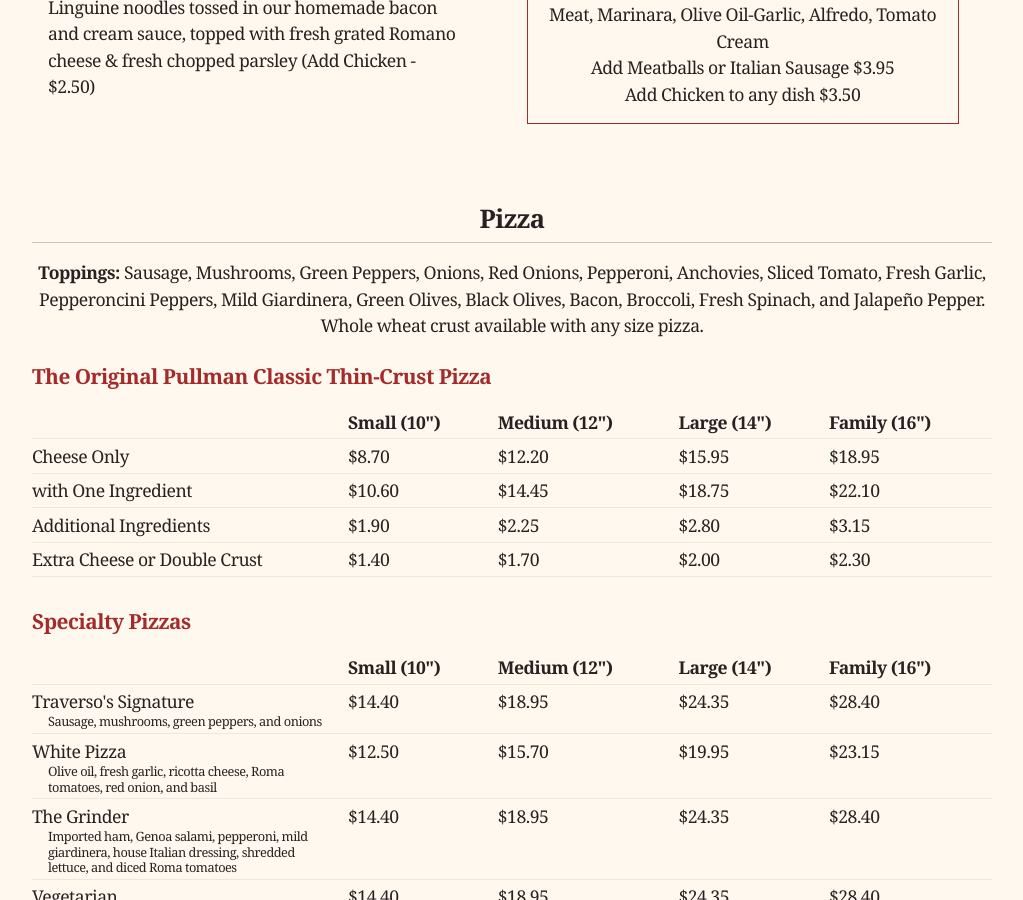
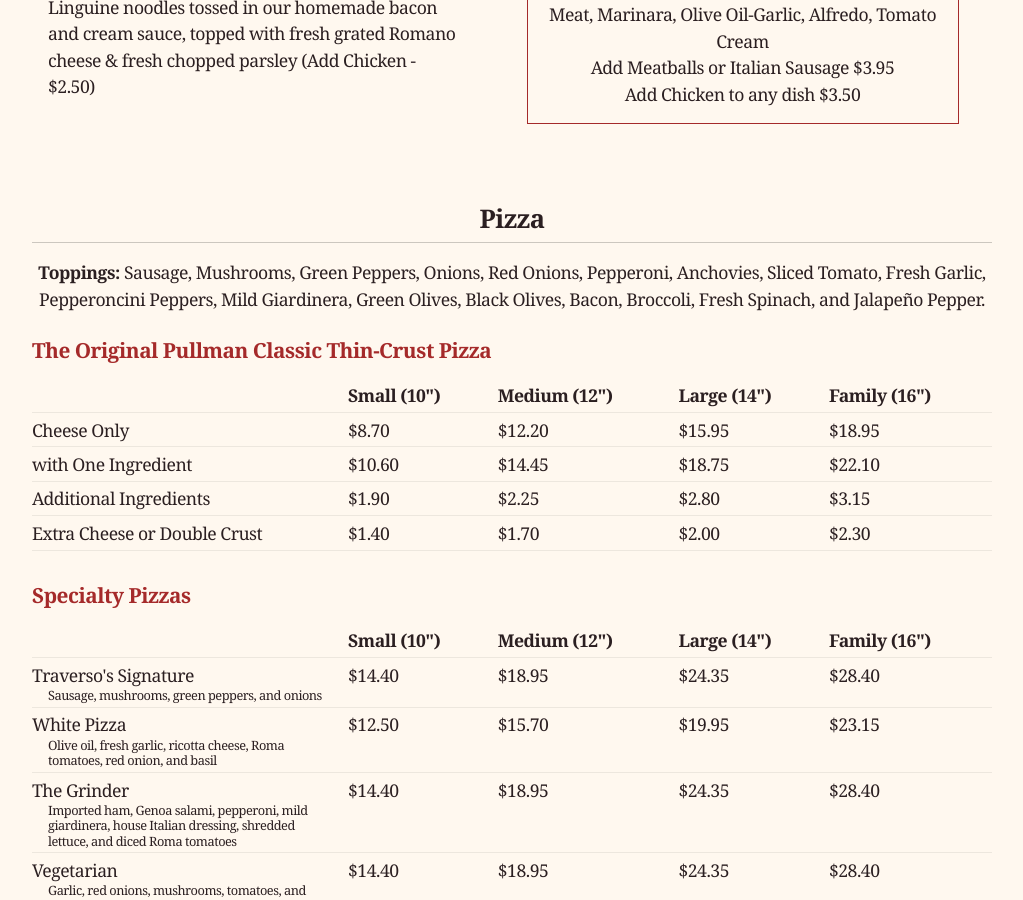
Before and after one commit to traversos/traversos.github.io, a Jekyll site: the page built from menu/index.html, in a window 1280 px wide and 900 px high, scrolled down 3577 px. Shown: the whole window, without its empty margins (128-1151 px from the left). Built offline with Jekyll 4.4.1, drawn with Linux system fonts in a browser that asks for light colours; nearby versions of some CDN libraries.

Commit message:
No more whole wheat

```diff
--- a/menu/index.html
+++ b/menu/index.html
@@ -247,7 +247,7 @@
     </section>
     <section class="menu__section">
       <h2 class="menu__heading"><a name="pizza"></a>Pizza</h2>
-      <p class="centered"><strong>Toppings:</strong> Sausage, Mushrooms, Green Peppers, Onions, Red Onions, Pepperoni, Anchovies, Sliced Tomato, Fresh Garlic, Pepperoncini Peppers, Mild Giardinera, Green Olives, Black Olives, Bacon, Broccoli, Fresh Spinach, and Jalapeño Pepper. Whole wheat crust available with any size pizza.</p>
+      <p class="centered"><strong>Toppings:</strong> Sausage, Mushrooms, Green Peppers, Onions, Red Onions, Pepperoni, Anchovies, Sliced Tomato, Fresh Garlic, Pepperoncini Peppers, Mild Giardinera, Green Olives, Black Olives, Bacon, Broccoli, Fresh Spinach, and Jalapeño Pepper.</p>
 
       <h3>The Original Pullman Classic Thin-Crust Pizza</h3>
       <table class="menu__item menu__item--table">
```
